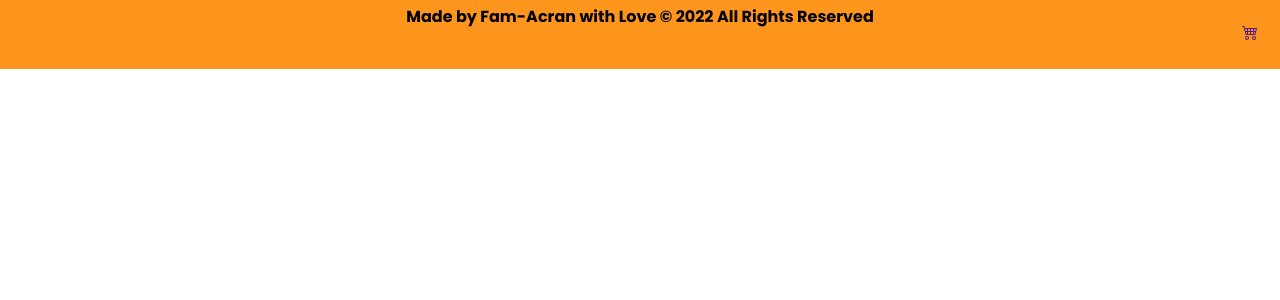
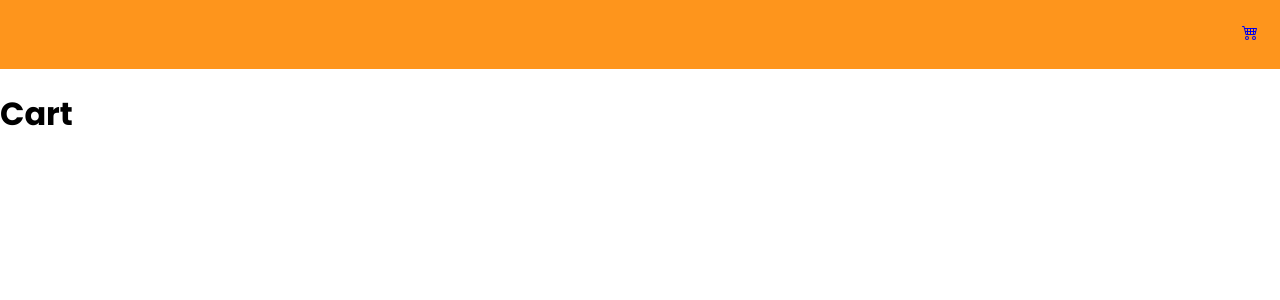
Before and after one commit to fabicons/thai-restaurant-hackathon, a React (Create React App) app: page /cart in a window 1280 px wide. Shown: the top 300 px of the page. Built offline with nearby package versions, Linux system fonts and the light colour scheme.

Commit message:
Added Cart page

```diff
--- a/src/App.js
+++ b/src/App.js
@@ -3,8 +3,9 @@ import { BrowserRouter, Routes, Route } from "react-router-dom";
 import Home from "./pages/Home.jsx";
 import Food from "./pages/Food.jsx";
 import NavBar from "./components/NavBar.jsx";
-import Footer from './components/Footer.jsx'
-import "./index.css"
+import Footer from "./components/Footer.jsx";
+import "./index.css";
+import Cart from "./pages/Cart.jsx";
 
 function App() {
   return (
@@ -14,8 +15,9 @@ function App() {
         <Routes>
           <Route path="/" element={<Home />} />
           <Route path="/food" element={<Food />} />
+          <Route path="/cart" element={<Cart />} />
         </Routes>
-        <Footer />
+        {/* <Footer /> */}
       </BrowserRouter>
     </div>
   );
--- a/src/components/HomePage.jsx
+++ b/src/components/HomePage.jsx
@@ -1,24 +1,26 @@
 import styled from "styled-components";
 import Home from "../../src/assets/Home.png";
-import "./../index.css"
-
-
+import { Link } from "react-router-dom";
+import "./../index.css";
 
 export default function HomePage() {
   return (
     <div>
       <img src={Home} alt="Famacran Restaurant's Logo" width="100%" />
-      <Button>Order</Button>
+      <Link to="/food">
+        <Button>Order</Button>
+      </Link>
     </div>
   );
 }
 const Button = styled.button`
-background-color: #fe951c;
-z-Index: 3;
-font-family: 'Poppins';
-font-size: 2vh;
-padding: 2vh;
-border-radius:25px;
-transform: translate(1000%, -800%);
+  background-color: #fe951c;
+  z-index: 3;
+  font-family: "Poppins";
+  font-size: 2vh;
+  padding: 2vh;
+  border-radius: 25px;
+  transform: translate(1000%, -800%);
   -ms-transform: translate(-50%, -50%);
+  cursor: pointer;
 `;
--- a/src/components/NavBar.jsx
+++ b/src/components/NavBar.jsx
@@ -1,12 +1,13 @@
 import { BsCart4 } from "react-icons/bs";
+import { Link } from "react-router-dom";
 import styled from "styled-components";
 
 function NavBar() {
   return (
     <Nav>
-      <a href="">
+      <Link to="/cart">
         <BsCart4 />
-      </a>
+      </Link>
     </Nav>
   );
 }
--- /dev/null
+++ b/src/pages/Cart.jsx
@@ -0,0 +1,9 @@
+function Cart() {
+  return (
+    <div>
+      <h1>Cart</h1>
+    </div>
+  );
+}
+
+export default Cart;
```
